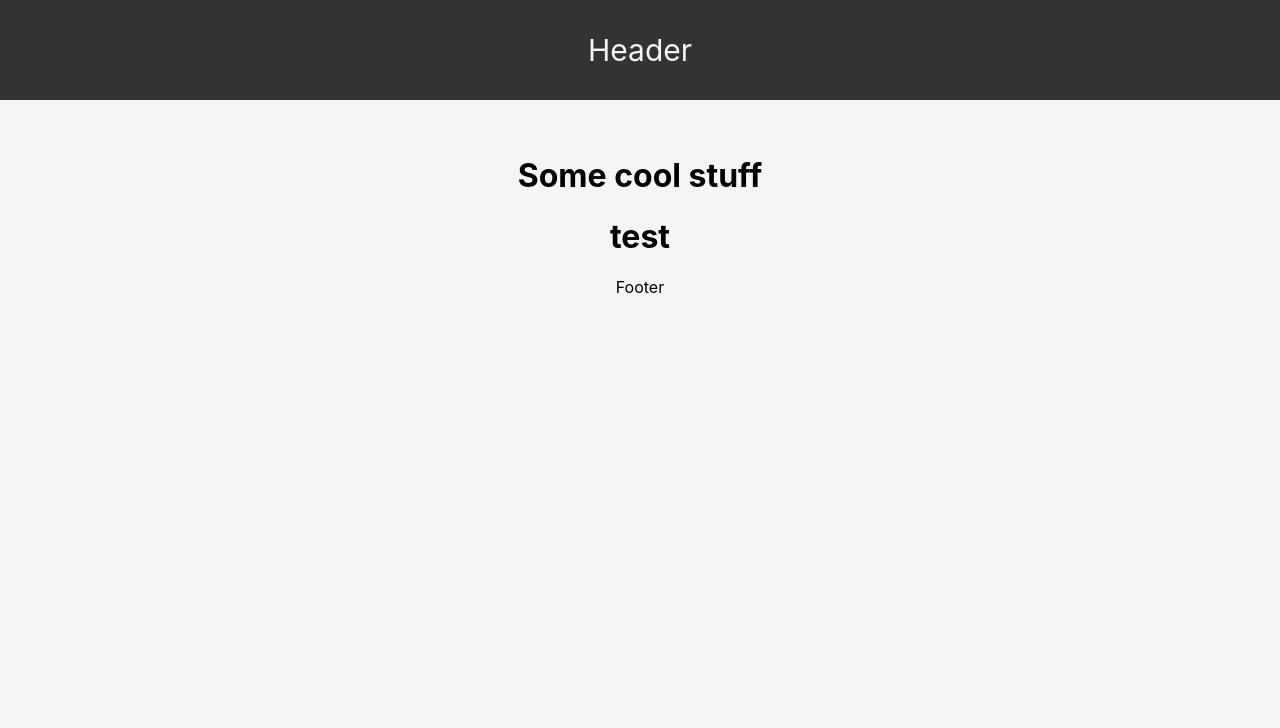
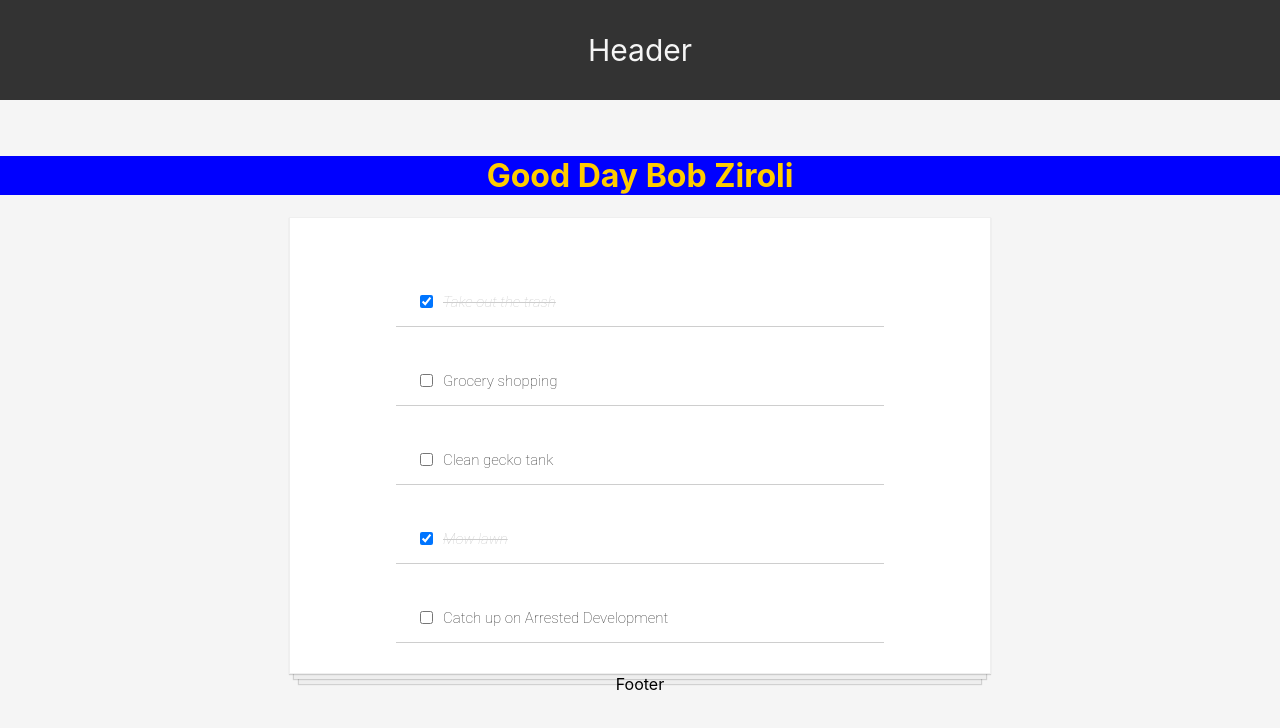
Before and after one commit to dineshkp-dev/react-app, a React (Create React App) app: page / in a window 1280 px wide. Shown: the top 728 px of the page. Built offline with nearby package versions, Linux system fonts and the light colour scheme.

Commit message:
Render styles based on state

```diff
--- a/src/components/MainContent.js
+++ b/src/components/MainContent.js
@@ -61,13 +61,13 @@ class MainContent extends Component {
         <br />
         {/* <LoginStatus/> */}
 
-        {/* <h1 style={styles}>Good {`${timeOfDay} ${firstName} ${lastName}`}</h1>
-        <div className="todo-list">{todosComponents}</div> */}
+        <h1 style={styles}>Good {`${timeOfDay} ${firstName} ${lastName}`}</h1>
+        <div className="todo-list">{todosComponents}</div>
 
         {/* <ChangeState /> */}
-        <div>
+        {/* <div>
           <Conditional isLoading={this.state.isLoading} />
-        </div>
+        </div> */}
       </React.Fragment>
     );
   }
--- a/src/components/TodoItem.js
+++ b/src/components/TodoItem.js
@@ -34,11 +34,16 @@ class TodoItem extends Component {
   //   // return new updated state based on the props
   // }
 
-  getSnapshotBeforeUpdate() {
-    // can be used to create backup before update
-  }
+  // getSnapshotBeforeUpdate() {
+  //   // can be used to create backup before update
+  // }
 
   render(props) {
+    const completedStyle = {
+      fontStyle: "Italic",
+      color: "#cdcdcd",
+      textDecoration: "line-through"
+    };
     console.log(this.props);
     return (
       <div className="todo-item">
@@ -47,7 +52,7 @@ class TodoItem extends Component {
           checked={this.props.todo.completed}
           onChange={e => this.props.handleChange(this.props.todo.id)}
         />
-        <p>{this.props.todo.text}</p>
+        <p style={this.props.todo.completed ? completedStyle : null}>{this.props.todo.text}</p>
         <br />
       </div>
     );
```
